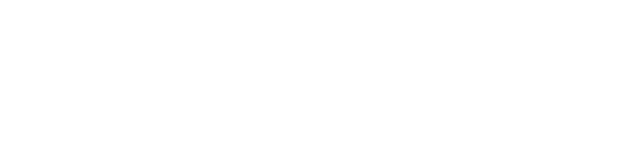
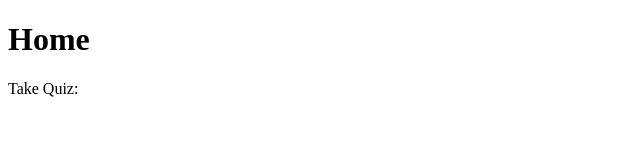
Before and after one commit to Drew-hkna/quiz-home-page, a plain HTML site: page index.html in a window 1280 px wide. Shown: the whole page, without its empty margins (0-640 px from the left). Drawn offline with Linux system fonts and the light colour scheme.

Commit message:
Update index.html

```diff
--- a/index.html
+++ b/index.html
@@ -1,6 +1,11 @@
 <!DOCTYPE HTML>
 <html>
   <body>
-
+  <div class="container">
+    		<div class="blurb">
+        		<h1>Home </h1>
+				<p>Take Quiz:<a href="https://www.ywcabergencounty.org/ywca/start.php"></a></p>
+    		</div><!-- /.blurb -->
+		</div><!-- /.container -->
   </body>
 </html>
```
